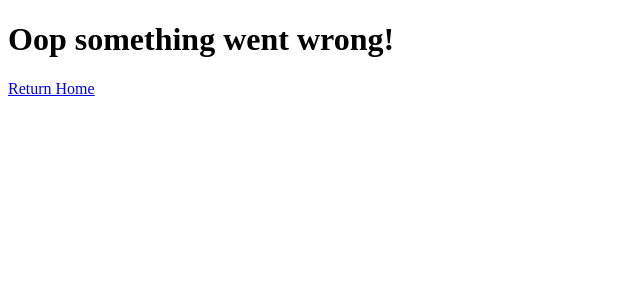
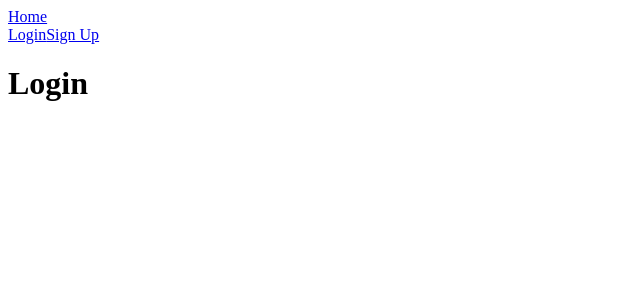
Before and after one commit to Uthaeus/recipeapp1, a React (Create React App) app: page /auth/login in a window 1280 px wide. Shown: the top 300 px of the page, without its empty margins (0-640 px from the left). Built offline with nearby package versions, Linux system fonts and the light colour scheme.

Commit message:
created auth layout, login, and signup components and added routes

```diff
--- a/src/App.js
+++ b/src/App.js
@@ -3,6 +3,9 @@ import { createBrowserRouter, RouterProvider } from "react-router-dom";
 import RootLayout from "./components/layouts/root-layout";
 import Home from "./pages/home";
 import Error from "./pages/error";
+import AuthLayout from "./components/auth/auth-layout";
+import Login from "./components/auth/login";
+import Signup from "./components/auth/signup";
 
 const router = createBrowserRouter([
   {
@@ -15,6 +18,21 @@ const router = createBrowserRouter([
         element: <Home />
       }
     ]
+  },
+  {
+    path: "/auth",
+    element: <AuthLayout />,
+    errorElement: <Error />,
+    children: [
+      {
+        path: "/auth/login",
+        element: <Login />
+      },
+      {
+        path: "/auth/signup",
+        element: <Signup />
+      }
+    ]
   }
 ]);
 
--- /dev/null
+++ b/src/components/auth/auth-layout.js
@@ -0,0 +1,15 @@
+import { Outlet } from "react-router";
+
+import MainNavigation from "../navigation/main-navigation";
+
+function AuthLayout() {
+
+    return (
+        <div className="auth-layout">
+            <MainNavigation />
+            <Outlet />
+        </div>
+    );
+}
+
+export default AuthLayout;
--- /dev/null
+++ b/src/components/auth/login.js
@@ -0,0 +1,16 @@
+import { useForm } from "react-hook-form";
+
+function Login() {
+
+    return (
+        <div className="auth-container">
+            <h1 className="auth-title">Login</h1>
+
+            <form className="auth-form">
+
+            </form>
+        </div>
+    );
+}
+
+export default Login;
--- /dev/null
+++ b/src/components/auth/signup.js
@@ -0,0 +1,16 @@
+import { useForm } from "react-hook-form";
+
+function Signup() {
+
+    return (
+        <div className="auth-container">
+            <h1 className="auth-title">Sign Up</h1>
+
+            <form className="auth-form">
+
+            </form>
+        </div>
+    );
+}
+
+export default Signup;
```
